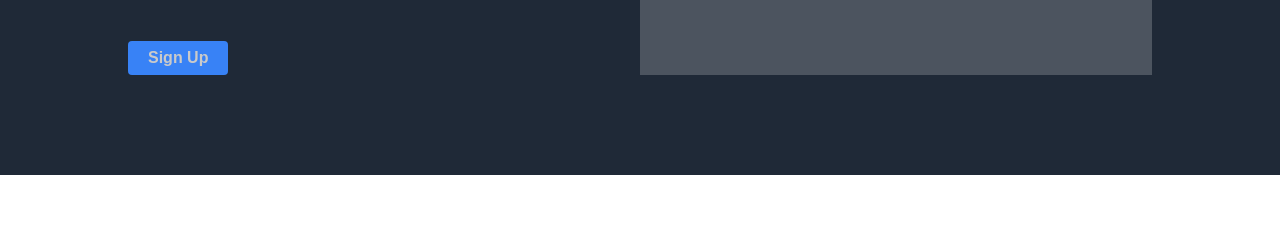
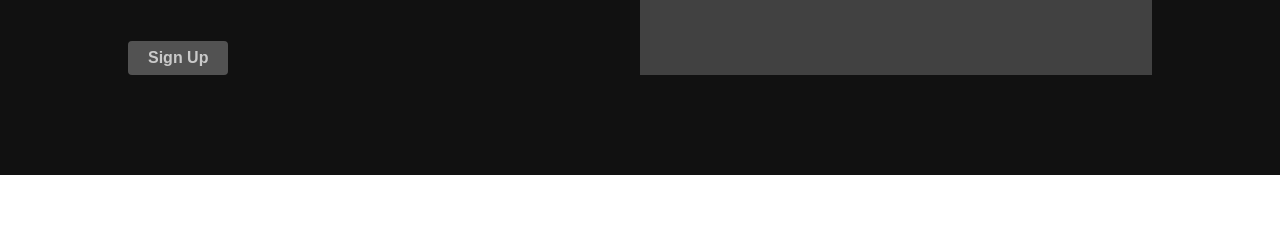
Before and after one commit to lesYeauxSansVisage/landing_page, a plain HTML site: page index.html in a window 1280 px wide. Shown: the part 373-602 px from the top of the page. Drawn offline with Linux system fonts and the light colour scheme.

Commit message:
changed main and secondary colors

```diff
--- a/style.css
+++ b/style.css
@@ -8,8 +8,8 @@
 
 :root {
   --container-max-size: 1200px;
-  --main-color: #1f2937;
-  --secondary-color: #3882f6;
+  --main-color: #111111;
+  --secondary-color: #525252;
   --text-color: #f9faf8;
   --text-secondary-color: #cacaca;
 }
```
